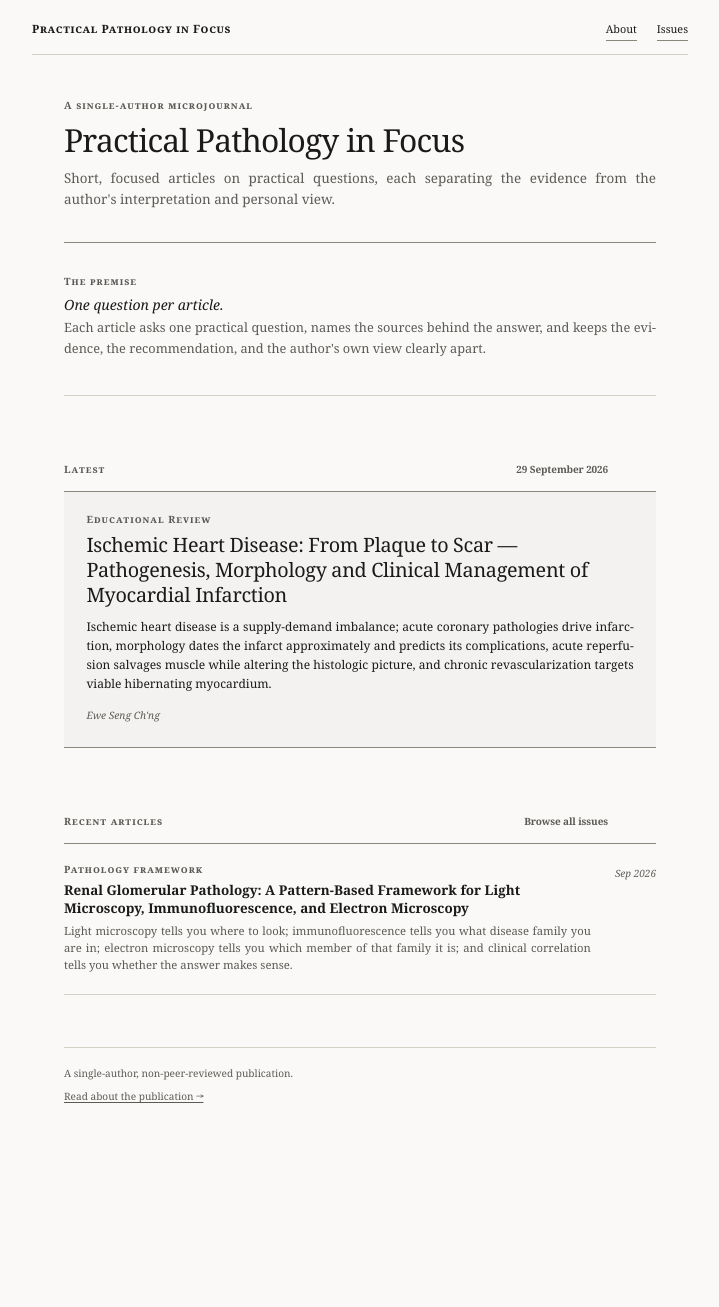
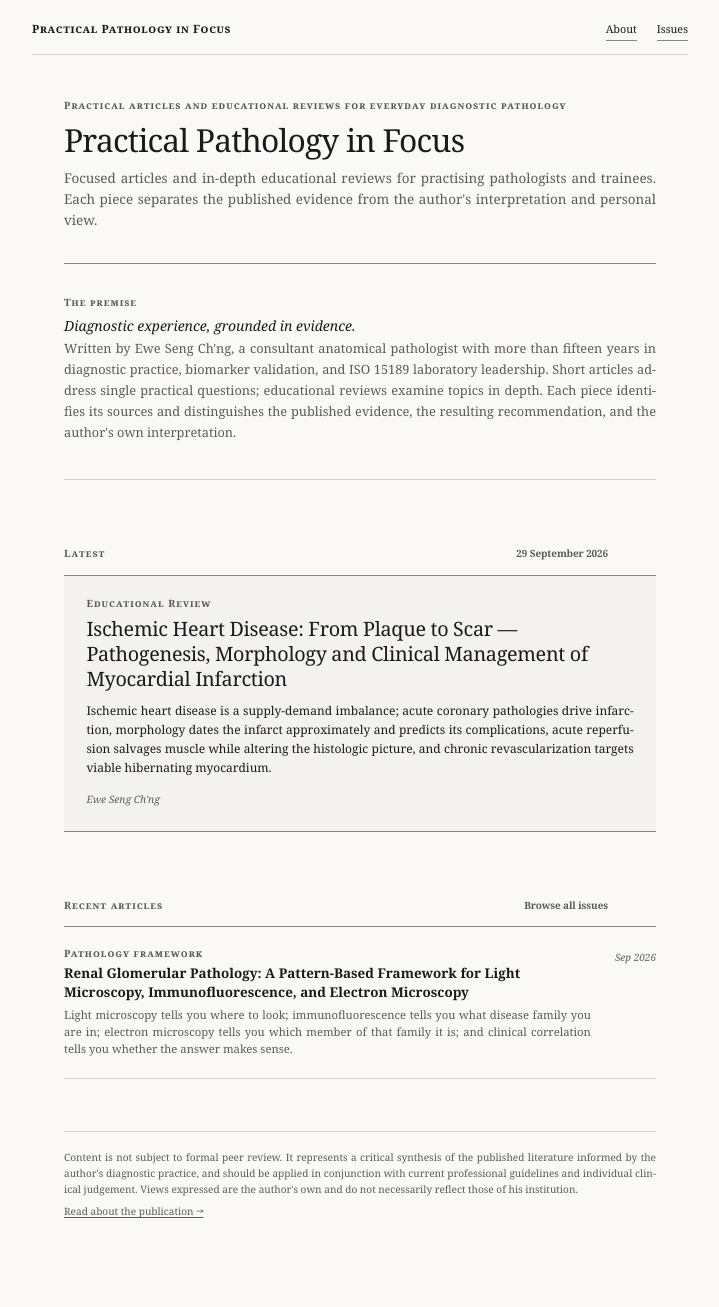
Before and after one commit to es-chng/practicalpathologyinfocus, a Jekyll site: the page built from index.html, in a window 1280 px wide. Shown: the whole page, without its empty margins (280-999 px from the left). Built offline with Jekyll 4.4.1, drawn with Linux system fonts in a browser that asks for light colours; before the commit the page ends 1192 px from its top, so only the background shows below that.

Commit message:
Update _config.yml

```diff
--- a/_config.yml
+++ b/_config.yml
@@ -2,19 +2,27 @@
 # Your publication. Edit these values; every page reads them from here.
 # ---------------------------------------------------------------------------
 title: Practical Pathology in Focus
-tagline: A single-author microjournal
+tagline: Practical articles and educational reviews for everyday diagnostic pathology
 description: >-
-  Short, focused articles on practical questions, each separating the
-  evidence from the author's interpretation and personal view.
+  Focused articles and in-depth educational reviews for practising pathologists
+  and trainees. Each piece separates the published evidence from the author's
+  interpretation and personal view.
 
 # Homepage text (shown under "The premise" and at the foot of the homepage)
-premise_lead: "One question per article."
+premise_lead: "Diagnostic experience, grounded in evidence."
 premise_text: >-
-  Each article asks one practical question, names the sources behind the
-  answer, and keeps the evidence, the recommendation, and the author's own
-  view clearly apart.
+  Written by Ewe Seng Ch'ng, a consultant anatomical pathologist with more
+  than fifteen years in diagnostic practice, biomarker validation, and
+  ISO 15189 laboratory leadership. Short articles address single practical
+  questions; educational reviews examine topics in depth. Each piece
+  identifies its sources and distinguishes the published evidence, the
+  resulting recommendation, and the author's own interpretation.
 publication_note: >-
-  A single-author, non-peer-reviewed publication.
+  Content is not subject to formal peer review. It represents a critical
+  synthesis of the published literature informed by the author's diagnostic
+  practice, and should be applied in conjunction with current professional
+  guidelines and individual clinical judgement. Views expressed are the
+  author's own and do not necessarily reflect those of his institution.
 
 # Web address. Change these to your own GitHub Pages address.
 # For a project site: url = "https://USERNAME.github.io", baseurl = "/REPOSITORY"
```
